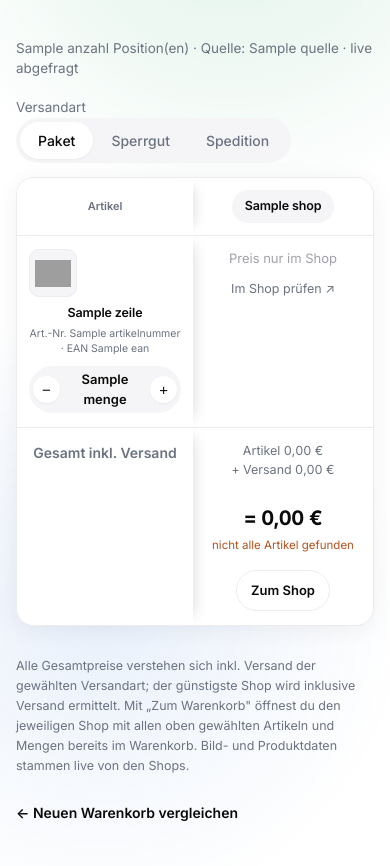
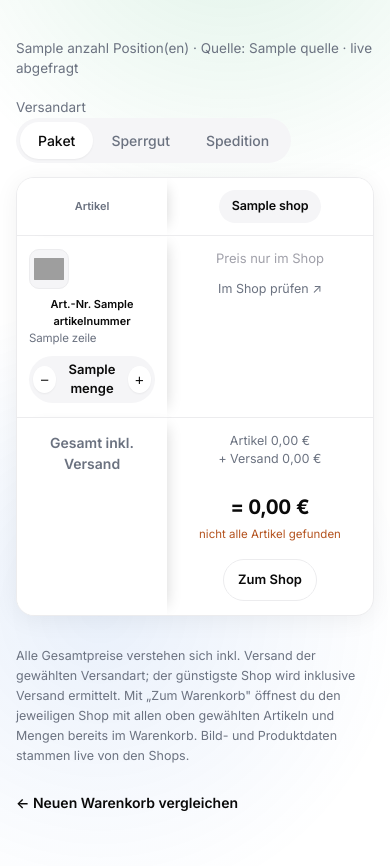
Before and after one commit to msign111/GitHub_elektrovergleich, a Python web app: template app/templates/vergleich.html in a window 390 px wide. Shown: the part 214-1080 px from the top of the page. After the commit the page ends 1025 px from the top, so only its background shows below. Run offline with Jinja, Linux system fonts and the light colour scheme; the template is opened without the code that fills it: most values are stand-ins (such as "Sample title", 1, 10 or a date in 2020); grey boxes are pictures that could not be loaded.

Commit message:
Tabelle fix V1

```diff
--- a/app/templates/vergleich.html
+++ b/app/templates/vergleich.html
@@ -206,7 +206,7 @@
                 /* Spalten rasten beim Wischen sanft ein (wie bei modernen Apps);
                    der Versatz entspricht der festgeklebten Artikel-Spalte */
                 scroll-snap-type: x proximity;
-                scroll-padding-left: 176px;
+                scroll-padding-left: 150px;
             }
             table.vergleich { min-width: 0; }
             table.vergleich th, table.vergleich td { padding: 14px 12px; }
@@ -244,12 +244,26 @@
             thead th.shop-col.is-best .shop-name { background: var(--accent); color: #fff; }
             thead th.shop-col.is-best .shop-name::before { content: "✓ "; }
 
-            /* Kompakte Artikel-Spalte; lange deutsche Wörter werden getrennt */
-            td.produkt { width: 176px; min-width: 176px; max-width: 176px; }
-            .prod { flex-direction: column; align-items: flex-start; gap: 8px; }
-            .prod-img { width: 48px; height: 48px; border-radius: 10px; padding: 5px; }
-            .prod-name { font-size: 12.5px; overflow-wrap: anywhere; hyphens: auto; }
-            .prod-meta { font-size: 10.5px; word-break: break-word; }
+            /* Schlanke Artikel-Spalte: Bild + Artikelnummer + max. 2 Zeilen
+               Kurzbeschreibung - der Text ist zweitrangig, der Platz gehört
+               dem Preisvergleich. Reihenfolge: Bild, Art.-Nr. (fett), Text. */
+            td.produkt { width: 150px; min-width: 150px; max-width: 150px; }
+            .prod { flex-direction: column; align-items: flex-start; gap: 7px; }
+            .prod-img { width: 40px; height: 40px; border-radius: 10px; padding: 4px; }
+            .prod > div { display: flex; flex-direction: column; align-items: flex-start; }
+            .prod-meta {
+                order: -1;                       /* Artikelnummer VOR den Text */
+                font-size: 11px; font-weight: 600; color: var(--text);
+                margin-top: 0; word-break: break-word;
+            }
+            .meta-ean { display: none; }         /* EAN nur zeigen, wenn keine Art.-Nr. da ist */
+            .prod-name {
+                font-size: 11.5px; font-weight: 400; color: var(--muted);
+                line-height: 1.35; margin-top: 2px;
+                overflow-wrap: anywhere; hyphens: auto;
+                display: -webkit-box; -webkit-line-clamp: 2;  /* max. 2 Zeilen */
+                -webkit-box-orient: vertical; overflow: hidden;
+            }
             .stepper { margin-top: 9px; }
             .stepper button { width: 27px; height: 27px; font-size: 15px; }
             .stepper .menge-wert { min-width: 32px; font-size: 13px; }
@@ -326,7 +340,9 @@
                                     <div class="prod-name">{{ zeile.anzeige_name }}</div>
                                     <div class="prod-meta">
                                         {% if p.artikelnummer %}Art.-Nr. {{ p.artikelnummer }}{% endif %}
-                                        {% if p.ean %}{% if p.artikelnummer %} · {% endif %}EAN {{ p.ean }}{% endif %}
+                                        {# EAN nur als Zusatz: steht schon eine Artikelnummer da,
+                                           wird die EAN auf dem Handy ausgeblendet (Platz sparen) #}
+                                        {% if p.ean %}{% if p.artikelnummer %}<span class="meta-ean"> · EAN {{ p.ean }}</span>{% else %}EAN {{ p.ean }}{% endif %}{% endif %}
                                     </div>
                                     <div class="stepper">
                                         <button type="button" class="minus" aria-label="weniger">−</button>
```
Also changed, not shown: FORTSCHRITT.md (+1 -0 lines).
